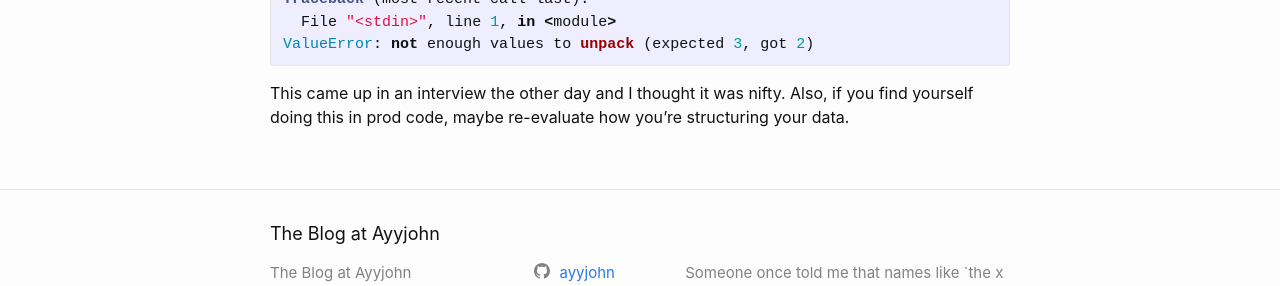
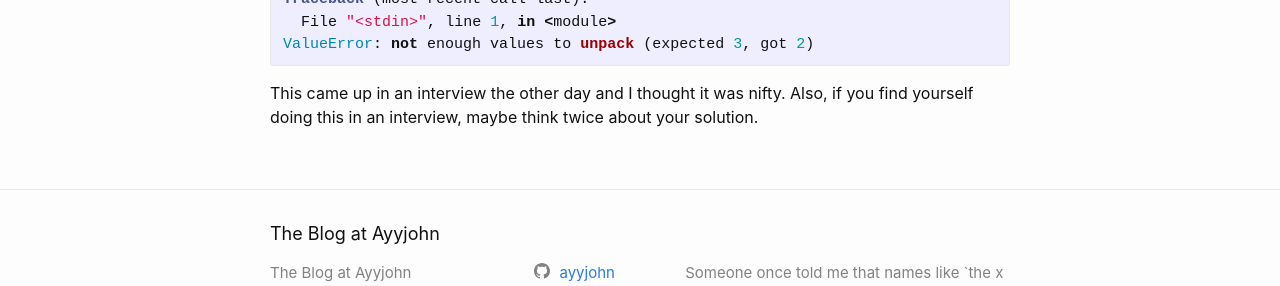
Before and after one commit to ayyjohn/ayyjohn.github.io, a Jekyll site: the page built from _posts/2021-01-02-hello-world.markdown, in a window 1280 px wide. Shown: the part 563-849 px from the top of the page. Built offline with Jekyll 4.4.1, drawn with Linux system fonts in a browser that asks for light colours.

Commit message:
update first post

```diff
--- a/_posts/2021-01-02-welcome-to-jekyll.markdown
+++ b/_posts/2021-01-02-hello-world.markdown
@@ -27,4 +27,4 @@ ValueError: not enough values to unpack (expected 3, got 2)
 {% endhighlight %}
 
 This came up in an interview the other day and I thought it was nifty.
-Also, if you find yourself doing this in prod code, maybe re-evaluate how you're structuring your data.
+Also, if you find yourself doing this in an interview, maybe think twice about your solution.
```
